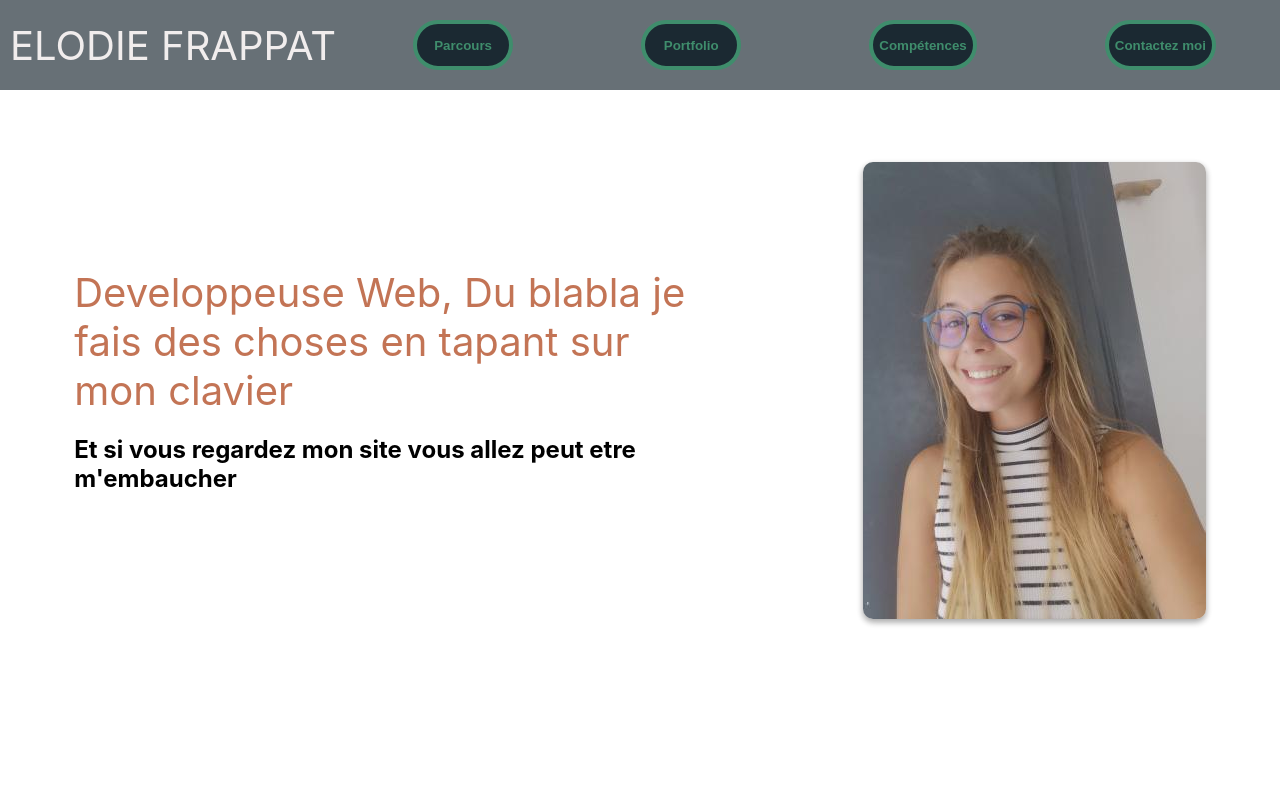
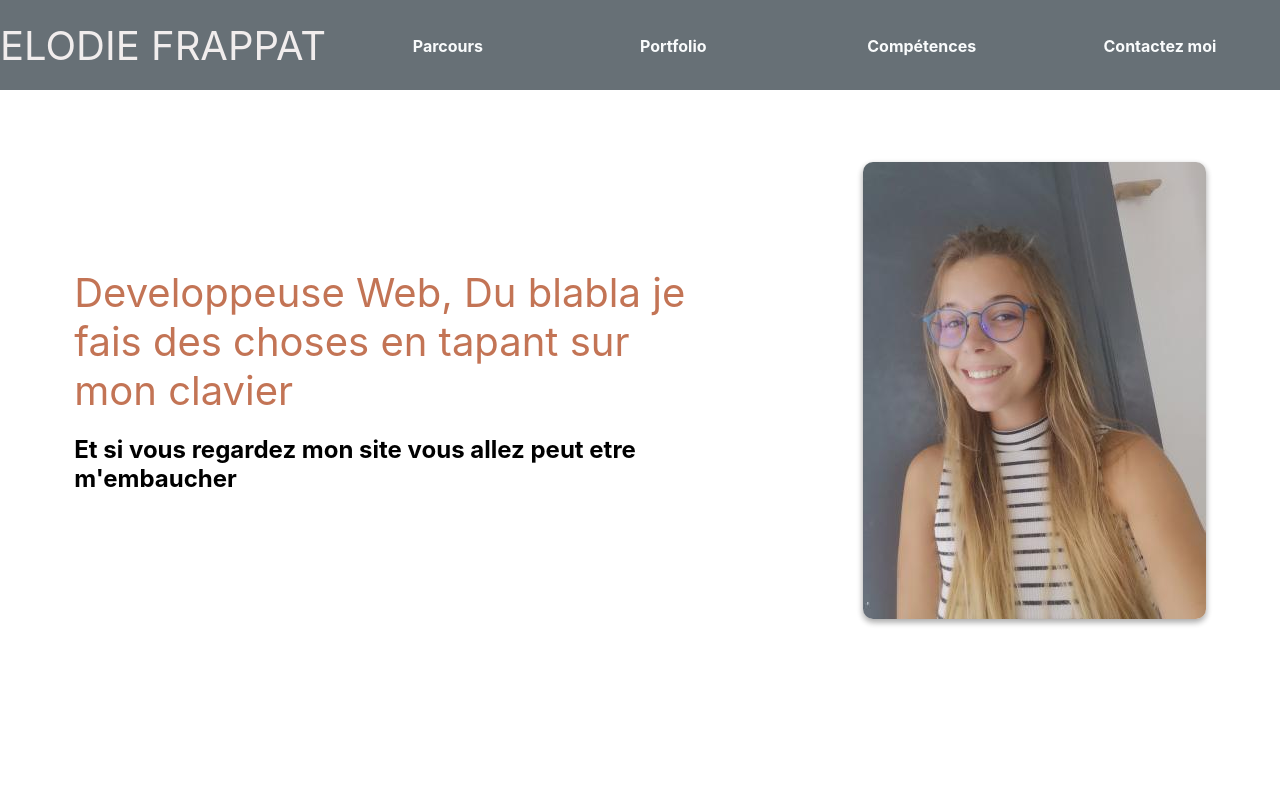
Before and after one commit to Zubiik/curiculum_vitae, a React (Create React App) app: page / in a window 1280 px wide. Shown: the top 796 px of the page. Built offline with nearby package versions, Linux system fonts and the light colour scheme.

Commit message:
fix: button styled

```diff
--- a/src/Navigation/styled.js
+++ b/src/Navigation/styled.js
@@ -2,7 +2,6 @@ import styled from "@emotion/styled";
 
 export const Container = styled.div`
   background-color: ${({ theme }) => theme.colors.gunMetalAlpha};
-  /* opacity: 0.40; */
   display: flex;
   width: 100%;
   height: 90px;
@@ -12,13 +11,11 @@ export const Container = styled.div`
   z-index: 1;
   @media all and (max-width: 480px) {
     display: flex;
-    flex-direction: column;
     align-items: center;
     justify-content: center;
   }
 `;
 export const TextCustom = styled.span`
-  padding-left: 10px;
   color: ${({ theme }) => theme.lightColors.isabeline};
   @media all and (max-width: 480px) {
     display: none;
@@ -29,7 +26,6 @@ export const ButtonsSection = styled.div`
   display: flex;
   justify-content: space-around;
   @media all and (max-width: 480px) {
-    width: 100%;
   }
 `;
 
--- a/src/component/Button/styled.js
+++ b/src/component/Button/styled.js
@@ -1,23 +1,21 @@
 import styled from "@emotion/styled";
 
-export const CustomButton = styled.button`
-  border-radius: 40px;
-  background-color: ${({ theme }) => theme.colors.gunMetal};
-  border: ${({ theme }) => theme.colors.emerald} 4px solid;
+export const CustomButton = styled.div`
+  border: ${({ theme }) => theme.lightColors.lightWhite};
+  max-height: 50px;
   max-height: 50px;
   min-width: 100px;
   margin: 4px;
-  color: ${({ theme }) => theme.colors.emerald};
+  color: ${({ theme }) => theme.lightColors.lightWhite};
   & {
     transition-duration: 0.4s;
   }
   font-weight: bold;
   &:hover {
-    color: ${({ theme }) => theme.colors.gunMetal};
-    background-color: ${({ theme }) => theme.colors.emerald};
+    color: ${({ theme }) => theme.colors.copperRed};
   }
   @media all and (max-width: 480px) {
     font-size: 11px;
-    margin: 0;
+    min-width: 50px;
   }
 `;
```
